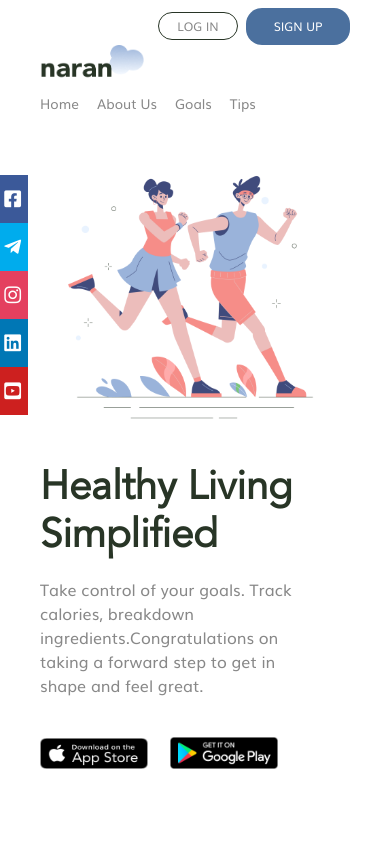
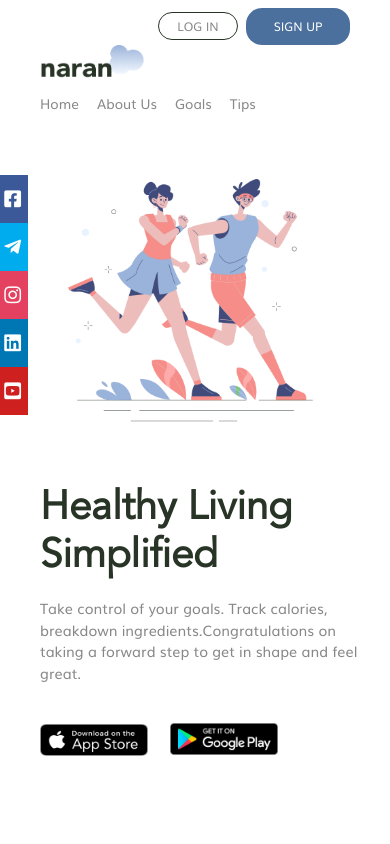
Before and after one commit to iamalfahad/fitness, a plain HTML site: page index.html in a window 390 px wide. Shown: the top 844 px of the page. Drawn offline with Linux system fonts and the light colour scheme.

Commit message:
adjust font size of  p

```diff
--- a/style.css
+++ b/style.css
@@ -709,8 +709,8 @@ footer div a{
         margin-bottom: 2rem;
     }
     .main-hero-section .hero-left-side p{
-        width: 35rem;
-        font-size: 2rem;
+        width: 40rem;
+        font-size: 1.8rem;
         margin-bottom: 5rem;
     }
     .main-hero-section .hero-right-side{
```
